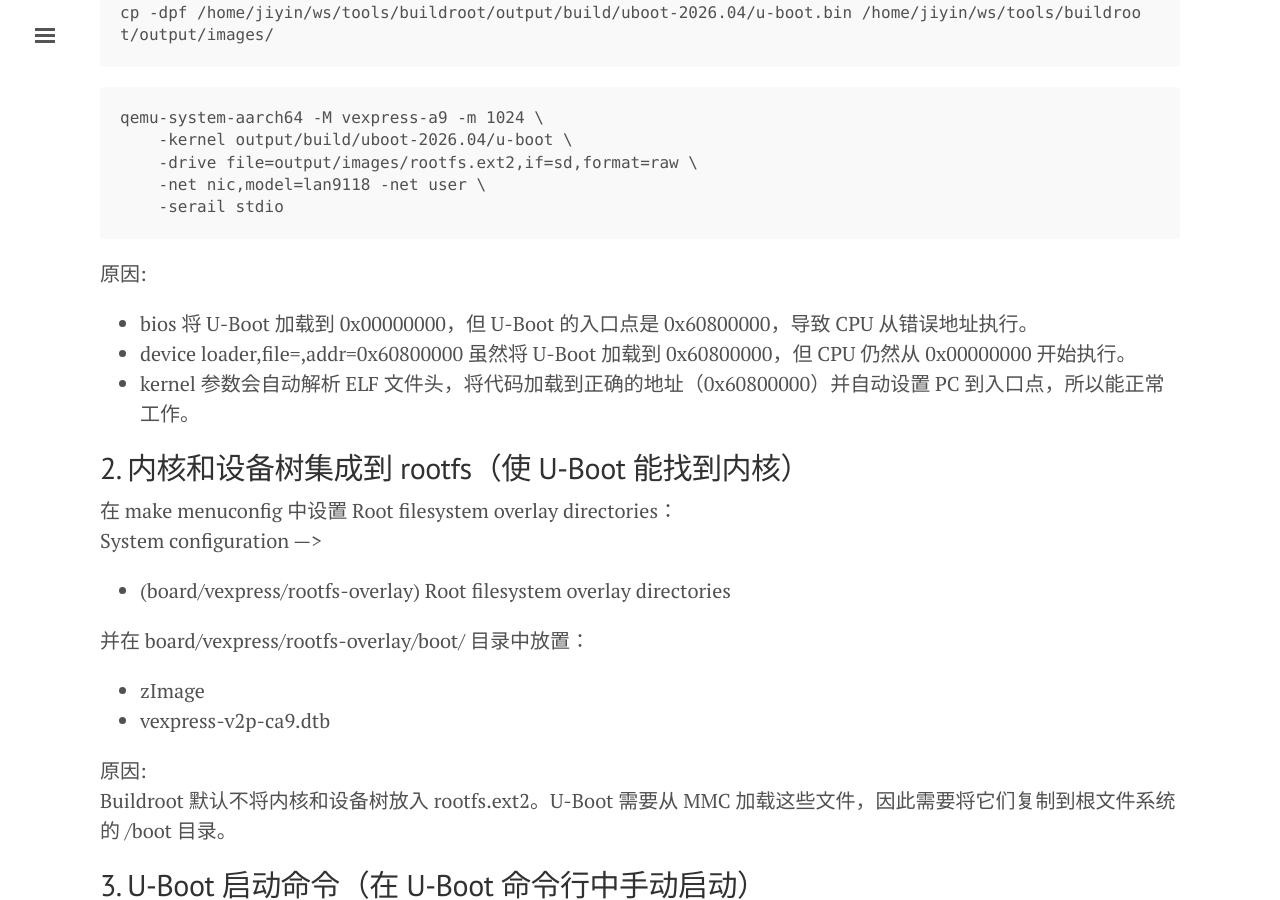
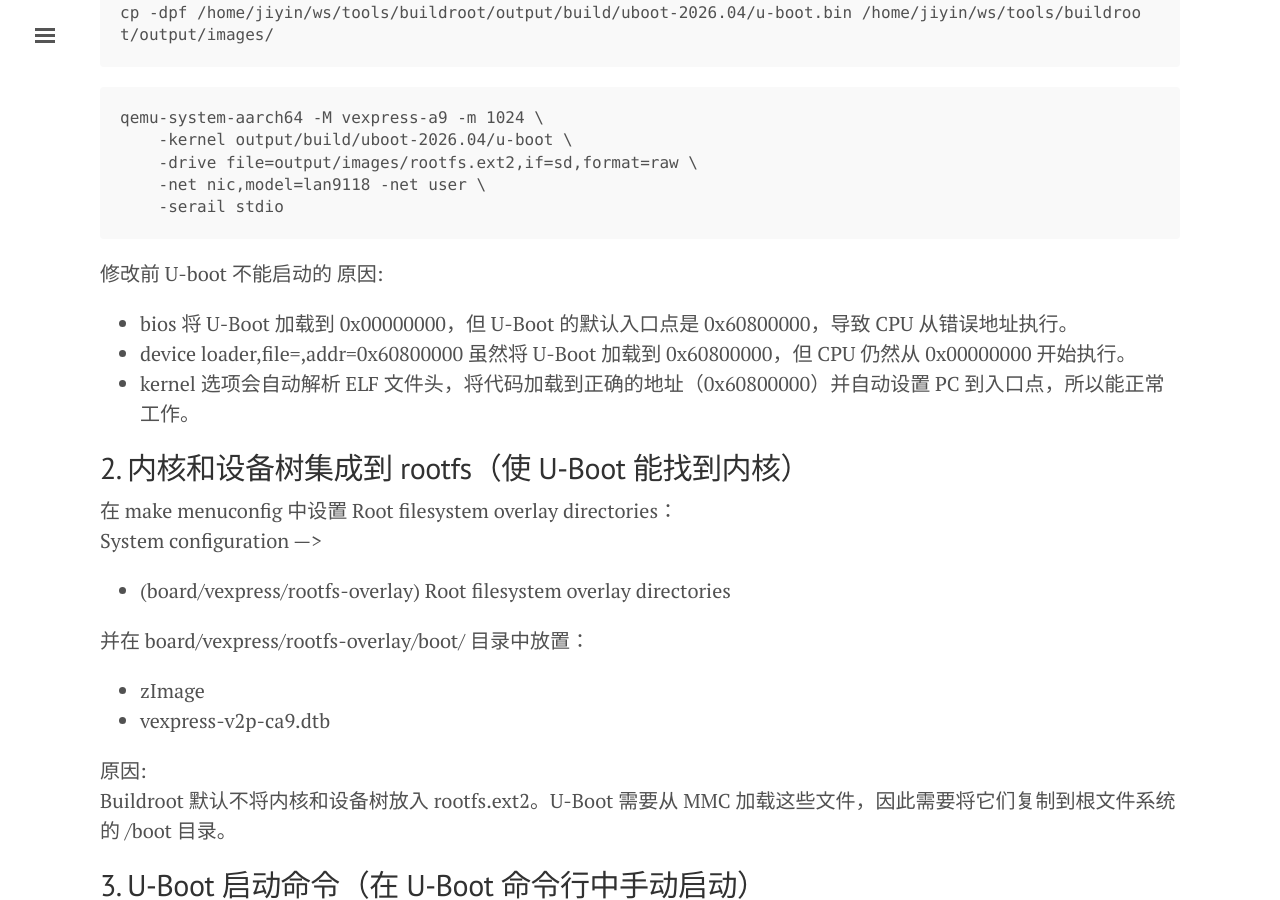
Before and after one commit to tcler/tcler.github.io, a Jekyll site: the page built from _posts/2026-06-21-vexpress-a9-in-qemu-Fedora-44.md, in a window 1280 px wide and 900 px high, scrolled down 3534 px. Built offline with Jekyll 4.4.1, drawn with Linux system fonts in a browser that asks for light colours.

Commit message:
Update 2026-06-21-vexpress-a9-in-qemu-Fedora-44.md

````diff
--- a/_posts/2026-06-21-vexpress-a9-in-qemu-Fedora-44.md
+++ b/_posts/2026-06-21-vexpress-a9-in-qemu-Fedora-44.md
@@ -126,10 +126,10 @@
     -serail stdio
 ```
 
-原因:
- - bios 将 U-Boot 加载到 0x00000000，但 U-Boot 的入口点是 0x60800000，导致 CPU 从错误地址执行。
+修改前 U-boot 不能启动的 原因:
+ - bios 将 U-Boot 加载到 0x00000000，但 U-Boot 的默认入口点是 0x60800000，导致 CPU 从错误地址执行。
  - device loader,file=,addr=0x60800000 虽然将 U-Boot 加载到 0x60800000，但 CPU 仍然从 0x00000000 开始执行。
- - kernel 参数会自动解析 ELF 文件头，将代码加载到正确的地址（0x60800000）并自动设置 PC 到入口点，所以能正常工作。
+ - kernel 选项会自动解析 ELF 文件头，将代码加载到正确的地址（0x60800000）并自动设置 PC 到入口点，所以能正常工作。
 
 
 ## 2. 内核和设备树集成到 rootfs（使 U-Boot 能找到内核）
````
